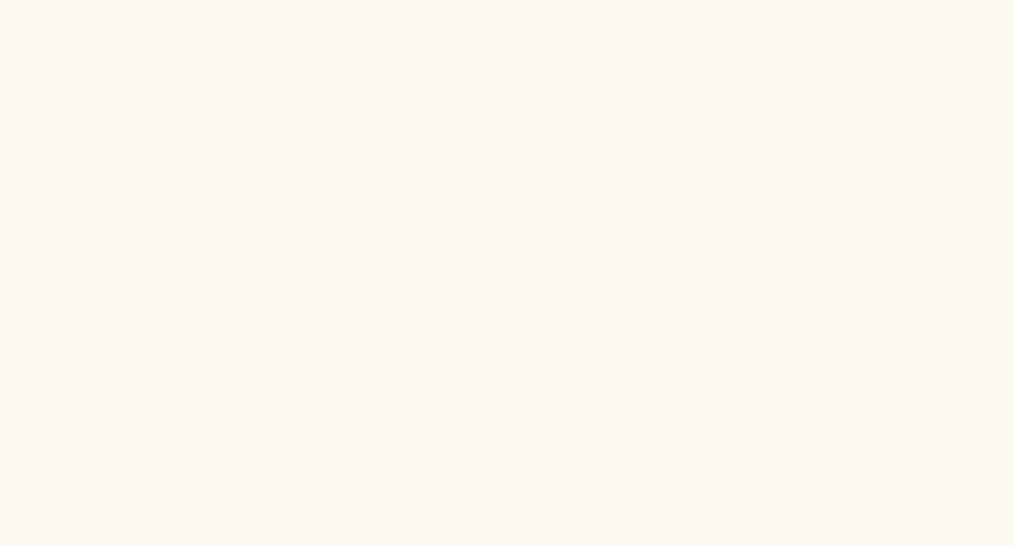
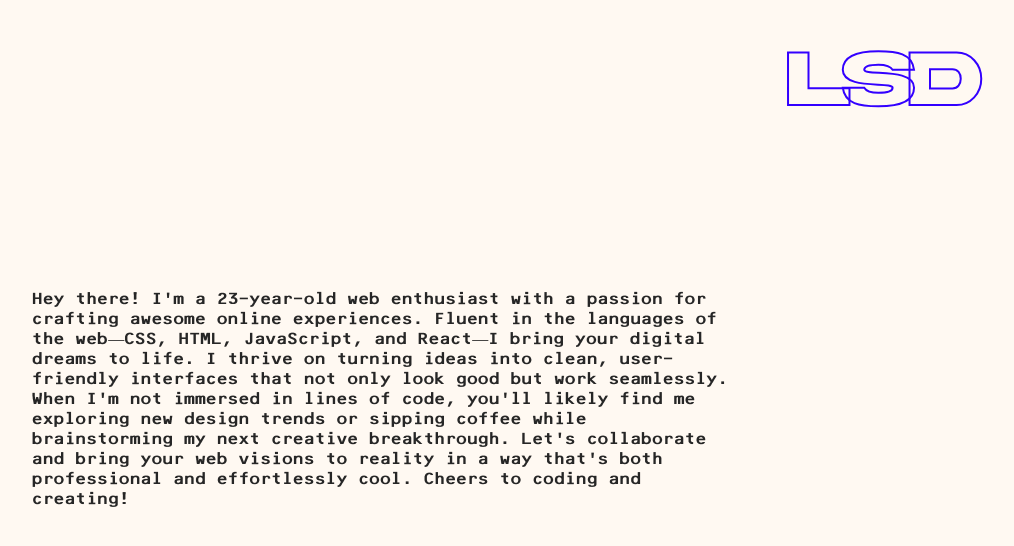
Before and after one commit to benscottdev/LSD, a React (Create React App) app: page /about in a window 1280 px wide. Shown: the top 546 px of the page, without its empty margins (258-1272 px from the left). Built offline with nearby package versions, Linux system fonts and the light colour scheme.

Commit message:
added functionality, about page, work page and more

```diff
--- a/src/App.css
+++ b/src/App.css
@@ -1,6 +1,11 @@
 @font-face {
   font-family: "Akira";
   src: url("./Assets/Akira.otf");
+}
+
+@font-face {
+  font-family: "Bank Printer";
+  src: url("./Assets/F25_Bank_Printer.ttf");
 }
 
 body {
@@ -9,6 +14,23 @@ body {
   box-sizing: border-box;
   background-color: #fff9f2;
   overflow: hidden;
+}
+
+.homeBtn h1 {
+  font-family: "Akira";
+  color: transparent;
+  -webkit-text-stroke: 2px rgb(51, 0, 255);
+  letter-spacing: -10px;
+  font-size: 80px;
+  position: absolute;
+  right: 50px;
+  top: -20px;
+  transition: 0.2s ease-out;
+}
+
+.homeBtn h1:hover {
+  color: rgb(51, 0, 255);
+  -webkit-text-stroke: hidden;
 }
 
 .navLinks {
@@ -23,7 +45,7 @@ body {
   width: 250px;
   letter-spacing: -3px;
   text-decoration: none;
-  transition: 0.25s ease-out;
+  transition: 0.12s ease-out;
   color: rgb(51, 0, 255);
   -webkit-text-stroke: 0px;
   margin-bottom: -10px;
@@ -34,9 +56,6 @@ body {
   -webkit-text-stroke: 2px rgb(51, 0, 255);
   scale: 120%;
   transform-origin: left;
-}
-
-.link:active {
 }
 
 .homePage {
@@ -58,3 +77,48 @@ body {
   justify-content: center;
   letter-spacing: -30px;
 }
+
+.about {
+  height: 100vh;
+  display: flex;
+  align-items: center;
+  justify-content: center;
+}
+
+.about p {
+  font-family: "Bank Printer";
+  color: rgb(38, 38, 38);
+  width: 700px;
+  line-height: 20px;
+}
+
+.work {
+  width: 100%;
+  height: 100vh;
+  display: flex;
+  align-items: center;
+  justify-content: center;
+}
+
+.workItems {
+  cursor: pointer;
+  flex-direction: column;
+  padding-left: 30px;
+  font-family: "Akira";
+  line-height: 10px;
+  color: rgb(51, 0, 255);
+  font-size: 30px;
+}
+
+.clientItem a:hover,
+.clientItem:hover {
+  color: transparent;
+  -webkit-text-stroke: 2px rgb(51, 0, 255);
+  scale: 120%;
+  transform-origin: left;
+}
+
+.clientItem a {
+  text-decoration: none;
+  color: rgb(51, 0, 255);
+}
--- a/src/Components/HomeBtn.jsx
+++ b/src/Components/HomeBtn.jsx
@@ -1,3 +1,5 @@
+import { Link } from "react-router-dom";
+
 function HomeBtn() {
   return (
     <div className="homeBtn">
--- a/src/Pages/About.jsx
+++ b/src/Pages/About.jsx
@@ -1,15 +1,21 @@
+import HomeBtn from "../Components/HomeBtn";
+
 function About() {
-  return;
-  <p>
-    Hey there! I'm a 23-year-old web enthusiast with a passion for crafting
-    awesome online experiences. Fluent in the languages of the web—CSS, HTML,
-    JavaScript, and React—I bring your digital dreams to life. I thrive on
-    turning ideas into clean, user-friendly interfaces that not only look good
-    but work seamlessly. When I'm not immersed in lines of code, you'll likely
-    find me exploring new design trends or sipping coffee while brainstorming my
-    next creative breakthrough. Let's collaborate and bring your web visions to
-    reality in a way that's both professional and effortlessly cool. Cheers to
-    coding and creating!
-  </p>;
+  return (
+    <div className="about">
+      <HomeBtn />
+      <p>
+        Hey there! I'm a 23-year-old web enthusiast with a passion for crafting
+        awesome online experiences. Fluent in the languages of the web—CSS,
+        HTML, JavaScript, and React—I bring your digital dreams to life. I
+        thrive on turning ideas into clean, user-friendly interfaces that not
+        only look good but work seamlessly. When I'm not immersed in lines of
+        code, you'll likely find me exploring new design trends or sipping
+        coffee while brainstorming my next creative breakthrough. Let's
+        collaborate and bring your web visions to reality in a way that's both
+        professional and effortlessly cool. Cheers to coding and creating!
+      </p>
+    </div>
+  );
 }
 export default About;
--- a/src/Pages/Create.jsx
+++ b/src/Pages/Create.jsx
@@ -1,4 +1,10 @@
+import HomeBtn from "../Components/HomeBtn";
+
 function Create() {
-  return <div>Create</div>;
+  return (
+    <div className="create">
+      <HomeBtn />
+    </div>
+  );
 }
 export default Create;
--- a/src/Pages/Work.jsx
+++ b/src/Pages/Work.jsx
@@ -1,4 +1,30 @@
+import HomeBtn from "../Components/HomeBtn";
+
 function Work() {
-  return <div>Work</div>;
+  const workArray = [
+    {
+      client: "1. Songworks",
+      link: "https://songworks.com.au/",
+    },
+    {
+      client: "2. TAGT",
+      link: "https://tagt.netlify.app/",
+    },
+  ];
+
+  return (
+    <div className="work">
+      <HomeBtn />
+      <div className="workItems">
+        {workArray.map((item, key) => (
+          <div className="clientItem" key={item.index}>
+            <a href={item.link} target="_blank">
+              <h1>{item.client}</h1>
+            </a>
+          </div>
+        ))}
+      </div>
+    </div>
+  );
 }
 export default Work;
```
Also changed, not shown: src/Assets/F25_Bank_Printer.ttf (added).
